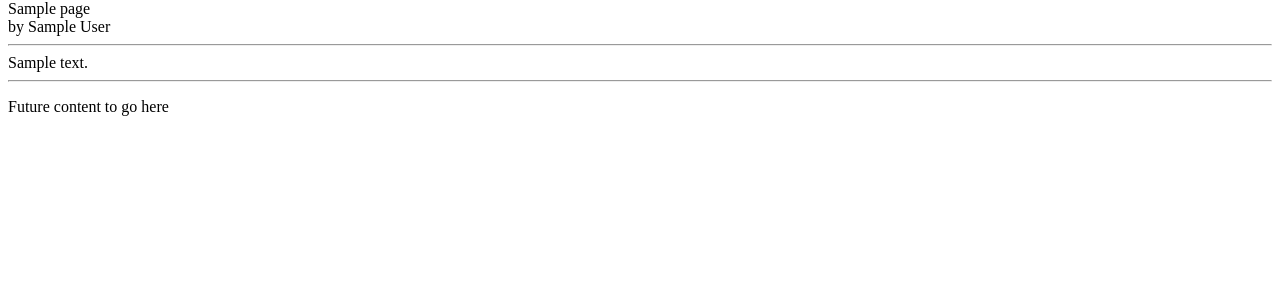
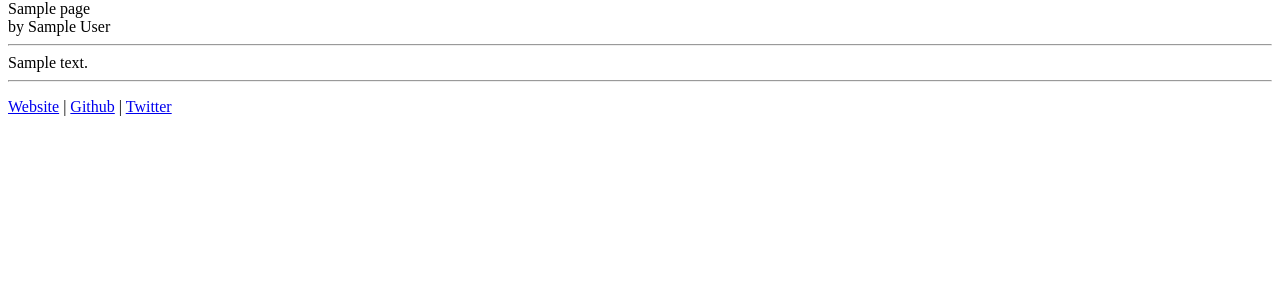
Before and after one commit to chrisloewer/blog-grav, a PHP site: template themes/flat-blog/templates/post.html.twig in a window 1280 px wide. Shown: the part 124-424 px from the top of the page. Run offline with PHP 8.4, Linux system fonts and the light colour scheme; the template is opened without the code that fills it: most values are stand-ins (such as "Sample title", 1, 10 or a date in 2020); some libraries are stand-ins or nearby versions.

Commit message:
Add links to footer

```diff
--- a/themes/flat-blog/templates/partials/base.html.twig
+++ b/themes/flat-blog/templates/partials/base.html.twig
@@ -49,7 +49,11 @@
 {% block footer %}
     <div class="footer">
         <hr>
-        <p>Future content to go here</p>
+        <p>
+            <a href="http://www.chrisloewer.com">Website</a> |
+            <a href="http://www.github.com/chrisloewer">Github</a> |
+            <a href="http://www.twitter.com/LoewerMeUp">Twitter</a>
+        </p>
     </div>
 {% endblock %}
 
```
